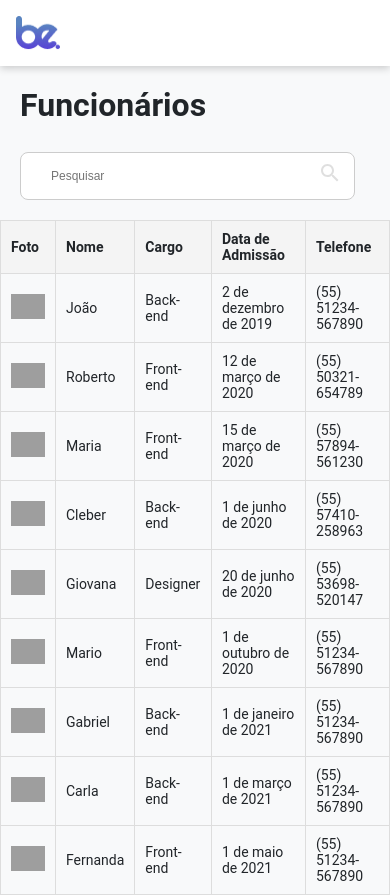
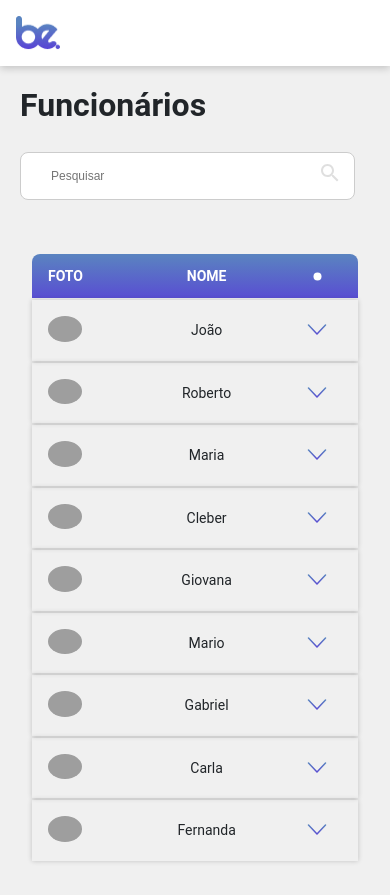
Before and after one commit to devpedroeduardo/bemobile-project, a React (Vite) app: page / in a window 390 px wide. Built offline with nearby package versions, Linux system fonts and the light colour scheme; data requests are answered from the project's data file; grey boxes are pictures that could not be loaded.

Commit message:
feat: Conclusão das Funcionalidades da Tabela

```diff
--- a/index.html
+++ b/index.html
@@ -2,7 +2,7 @@
 <html lang="en">
   <head>
     <meta charset="UTF-8" />
-    <link rel="icon" type="image/svg+xml" href="/vite.svg" />
+    <link rel="icon" href="./src/assets/Logo/logo-bemobile.png" />
     <meta name="viewport" content="width=device-width, initial-scale=1.0" />
     <title>Be Mobile</title>
   </head>
--- a/package.json
+++ b/package.json
@@ -7,10 +7,10 @@
     "dev": "vite",
     "build": "vite build",
     "lint": "eslint . --ext js,jsx --report-unused-disable-directives --max-warnings 0",
-    "preview": "vite preview"
+    "preview": "vite preview",
+    "server": "json-server --watch data/db.json --port 3001"
   },
   "dependencies": {
-    "esbuild": "^0.23.0",
     "json-server": "^1.0.0-beta.1",
     "react": "^18.3.1",
     "react-dom": "^18.3.1",
--- /dev/null
+++ b/src/assets/Icon/arrow.jsx
@@ -0,0 +1,42 @@
+import React from "react";
+import styled from "styled-components";
+
+const StyledArrowIcon = styled.svg`
+  display: inline-block;
+  transition: transform 0.3s ease-in-out;
+`;
+
+const ArrowIcon = ({ className, rotated, ...rest }) => (
+  <StyledArrowIcon
+    className={className}
+    width="20"
+    height="11"
+    viewBox="0 0 20 11"
+    fill="none"
+    xmlns="http://www.w3.org/2000/svg"
+    {...rest}
+  >
+    <path
+      d="M1.5 1L10 10L18.5 1"
+      stroke="url(#paint0_linear_4172_2)"
+      strokeWidth="1.5"
+      strokeLinecap="round"
+      strokeLinejoin="round"
+    />
+    <defs>
+      <linearGradient
+        id="paint0_linear_4172_2"
+        x1="10"
+        y1="1"
+        x2="10"
+        y2="10"
+        gradientUnits="userSpaceOnUse"
+      >
+        <stop stopColor="#5A84C0" />
+        <stop offset="1" stopColor="#594ED2" />
+      </linearGradient>
+    </defs>
+  </StyledArrowIcon>
+);
+
+export default ArrowIcon;
--- /dev/null
+++ b/src/assets/Icon/circle.jsx
@@ -0,0 +1,13 @@
+const CircleIcon = () => (
+  <svg
+    width="9"
+    height="9"
+    viewBox="0 0 9 9"
+    fill="none"
+    xmlns="http://www.w3.org/2000/svg"
+  >
+    <circle cx="4.5" cy="4.5" r="4" fill="white" />
+  </svg>
+);
+
+export default CircleIcon;
--- /dev/null
+++ b/src/components/Accordion/AccordionItem/index.jsx
@@ -0,0 +1,117 @@
+import React, { useState } from "react";
+import styled from "styled-components";
+import { formatDate, formatPhone } from "../../../utils/tools";
+import ArrowIcon from "../../../assets/Icon/arrow";
+
+const AccordionRow = styled.tr`
+  cursor: pointer;
+  background-color: #f9f9f9;
+  display: ${(props) => (props.open ? "table-row" : "none")};
+
+  td {
+    padding: 16px 23px;
+    border-top: 1px solid #ddd;
+  }
+`;
+
+const AccordionShadow = styled.tr`
+  box-shadow: 0 0 5px 0px rgba(0, 0, 0, 0.2);
+  & > td {
+    padding: 16px;
+    text-align: center;
+    &:first-child {
+      text-align: start;
+      img {
+        border-radius: 100%;
+      }
+    }
+  }
+`;
+
+const AccordionContent = styled.table`
+  width: 100%;
+  border-collapse: collapse;
+  & > th,
+  td {
+    border: 1px dashed #ddd;
+    padding: 16px 0 0 0;
+    border-inline: none;
+    border-top: none;
+    font-size: 16px;
+    font-weight: 600;
+    line-height: 18.75px;
+    max-width: 296px;
+    text-align: center;
+
+    &:first-child {
+      text-align: start;
+    }
+
+    &:last-child {
+      text-align: end;
+      font-weight: 500;
+    }
+  }
+`;
+
+const IconWrapper = styled.div`
+  display: inline-block;
+  cursor: pointer;
+  transition: transform 0.3s ease;
+  border-radius: 50px 0 0;
+
+  &.rotated {
+    transform: rotate(180deg);
+  }
+`;
+
+export const AccordionItem = ({ employee, index }) => {
+  const [expandedRow, setExpandedRow] = useState(null);
+
+  const [isRotated, setIsRotated] = useState(false);
+
+  const toggleRotation = () => {
+    setIsRotated(!isRotated);
+  };
+
+  const toggleAccordion = (index) => {
+    setExpandedRow(expandedRow === index ? null : index);
+    toggleRotation();
+  };
+
+  return (
+    <React.Fragment key={employee.id}>
+      <AccordionShadow onClick={() => toggleAccordion(index)}>
+        <td>
+          <img src={employee.image} alt={employee.name} width="34" />
+        </td>
+        <td>{employee.name}</td>
+        <td>
+          <IconWrapper className={isRotated ? `rotated` : ""}>
+            <ArrowIcon />
+          </IconWrapper>
+        </td>
+      </AccordionShadow>
+      <AccordionRow open={expandedRow === index}>
+        <td colSpan="3">
+          <AccordionContent>
+            <tbody>
+              <tr>
+                <td>Cargo</td>
+                <td>{employee.job}</td>
+              </tr>
+              <tr>
+                <td>Data de Admissão</td>
+                <td>{formatDate(employee.admission_date)}</td>
+              </tr>
+              <tr>
+                <td>Telefone</td>
+                <td>{formatPhone(employee.phone)}</td>
+              </tr>
+            </tbody>
+          </AccordionContent>
+        </td>
+      </AccordionRow>
+    </React.Fragment>
+  );
+};
--- /dev/null
+++ b/src/components/Accordion/index.jsx
@@ -0,0 +1,68 @@
+import React from "react";
+import { AccordionItem } from "./AccordionItem";
+import CircleIcon  from "../../assets/Icon/circle"
+import styled from "styled-components";
+
+
+const TableContainer = styled.div`
+  width: 100%;
+  overflow-x: auto;
+  padding: 32px;
+`;
+
+const StyledTable = styled.table`
+  width: 100%;
+  border-collapse: separate;
+  border-spacing: 0 2px;
+
+  th {
+    background: linear-gradient(180deg, #5a84c0 0%, #594ed2 100%);
+    color: white;
+    padding-block: 14px;
+    padding-inline: 16px;
+    text-align: center;
+
+     &:first-child{
+    text-align: start;
+    }
+  }
+
+  @media (max-width: 600px) {
+    th,
+    td {
+      font-size: 14px;
+    }
+  }
+`;
+
+const HeaderTable = styled.th`
+  &:first-child {
+    border-radius: 8px 0px 0px 0px;
+  }
+  &:last-child {
+    border-radius: 0px 8px 0px 0px;
+  }
+`;
+
+export const Accordion = ({ data = [] }) => {
+  return (
+    <TableContainer>
+      <StyledTable>
+        <thead>
+          <tr>
+            <HeaderTable>FOTO</HeaderTable>
+            <HeaderTable>NOME</HeaderTable>
+            <HeaderTable>
+              <CircleIcon />
+            </HeaderTable>
+          </tr>
+        </thead>
+        <tbody>
+          {data.map((employee, index) => (
+            <AccordionItem key={index} employee={employee} index={index} />
+          ))}
+        </tbody>
+      </StyledTable>
+    </TableContainer>
+  );
+};
--- /dev/null
+++ b/src/components/Body/index.jsx
@@ -0,0 +1,21 @@
+import React, { useState, useEffect } from "react";
+import { Table } from "../Table";
+import { Accordion } from "../Accordion";
+
+export const Body = ({ data = [] }) => {
+  const [screenWidth, setScreenWidth] = useState(window.innerWidth);
+
+  useEffect(() => {
+    const handleResize = () => {
+      setScreenWidth(window.innerWidth);
+    };
+
+    window.addEventListener("resize", handleResize);
+
+    return () => {
+      window.removeEventListener("resize", handleResize);
+    };
+  }, []);
+
+  return screenWidth > 800 ? <Table data={data} /> : <Accordion data={data} />;
+};
--- a/src/components/Input/index.jsx
+++ b/src/components/Input/index.jsx
@@ -11,6 +11,8 @@ const InputContainer = styled.div`
     max-width: 100%;
   }
 `;
+
+
 
 const SearchIconStyle = styled(SearchIcon)`
   position: absolute;
--- a/src/components/Table/index.jsx
+++ b/src/components/Table/index.jsx
@@ -1,40 +1,55 @@
-import React from 'react';
+import React from 'react'
+import { formatDate, formatPhone } from '../../utils/tools';
 import styled from 'styled-components';
 
 const TableContainer = styled.div`
   width: 100%;
   overflow-x: auto;
+  padding: 32px;
 `;
 
 const StyledTable = styled.table`
   width: 100%;
-  border-collapse: collapse;
+  border-collapse: separate;
+  border-spacing: 0 2px;
 
-  th, td {
-    padding: 10px;
-    border: 1px solid #ddd;
+  &>tbody tr {
+    box-shadow: 0 0 5px 0px rgba(0, 0, 0, 0.2);
+    img {
+    border-radius: 100%
+    }
+  }
+
+  th,
+  td {
+    background-color: white;
+    padding-block: 14px;
+    padding-left: 32px;
+    border: none;
     text-align: left;
   }
 
   th {
-    background-color: #f4f4f4;
+    background: linear-gradient(180deg, #5a84c0 0%, #594ed2 100%);
+    color: white;
   }
 
   @media (max-width: 600px) {
-    th, td {
+    th,
+    td {
       font-size: 14px;
     }
   }
 `;
 
-const formatDate = (dateString) => {
-  const options = { year: 'numeric', month: 'long', day: 'numeric' };
-  return new Date(dateString).toLocaleDateString('pt-BR', options);
-};
-
-const formatPhone = (phone) => {
-  return phone.replace(/(\d{2})(\d{5})(\d{4})/, '($1) $2-$3');
-};
+const HeaderTable = styled.th`
+  &:first-child {
+    border-radius: 8px 0px 0px 0px;
+  }
+  &:last-child {
+    border-radius: 0px 8px 0px 0px;
+  }
+`;
 
 export const Table = ({ data = [] }) => {
   return (
@@ -42,17 +57,19 @@ export const Table = ({ data = [] }) => {
       <StyledTable>
         <thead>
           <tr>
-              <th>Foto</th>
-              <th>Nome</th>
-              <th>Cargo</th>
-              <th>Data de Admissão</th>
-              <th>Telefone</th>
+            <HeaderTable>FOTO</HeaderTable>
+            <HeaderTable>NOME</HeaderTable>
+            <HeaderTable>CARGO</HeaderTable>
+            <HeaderTable>DATA DE ADMISSÃO</HeaderTable>
+            <HeaderTable>TELEFONE</HeaderTable>
           </tr>
         </thead>
         <tbody>
           {data.map((employee) => (
             <tr key={employee.id}>
-                <td><img src={employee.image} alt={employee.name} width="34" /></td>
+              <td>
+                <img src={employee.image} alt={employee.name} width="34" />
+              </td>
               <td>{employee.name}</td>
               <td>{employee.job}</td>
               <td>{formatDate(employee.admission_date)}</td>
@@ -62,5 +79,5 @@ export const Table = ({ data = [] }) => {
         </tbody>
       </StyledTable>
     </TableContainer>
-    );
-  };
+  )
+}
--- a/src/containers/Home/index.jsx
+++ b/src/containers/Home/index.jsx
@@ -1,19 +1,18 @@
-import React, { useState, useEffect } from 'react';
-import styled from 'styled-components';
-import { Header } from '../../components/Header/';
-import { Logo } from '../../components/Logo';
-import { SearchInput } from '../../components/Input';
-import { Table } from '../../components/Table';
-import employeesData from '../../../data/db.json'
-
+import React, { useState, useEffect } from "react";
+import styled from "styled-components";
+import { Header } from "../../components/Header/";
+import { Logo } from "../../components/Logo";
+import { SearchInput } from "../../components/Input";
+import { Body } from "../../components/Body";
+import employeesData from "../../../data/db.json";
 
 const HomeContainer = styled.div`
   width: 100%;
   display: flex;
   flex-direction: column;
-`
+`;
 
-const Container = styled.div`
+const SearchContainer = styled.div`
   width: 100%;
   display: flex;
   flex-direction: row;
@@ -26,38 +25,59 @@ const Container = styled.div`
     padding: 20px;
     gap: 28px;
     flex-direction: column;
-    align-items: flex-start
+    align-items: flex-start;
   }
-`
+`;
 
 function Home() {
-    const [searchTerm, setSearchTerm] = useState('');
+  const [searchTerm, setSearchTerm] = useState("");
   const [filteredData, setFilteredData] = useState(employeesData.employees);
+  const [isLoading, setIsLoading] = useState(true);
 
   useEffect(() => {
-      setFilteredData(employeesData.employees);
+    const fetchData = async () => {
+      try {
+        const response = await fetch("http://localhost:3001/employees");
+        const data = await response.json();
+        setFilteredData(data);
+        setIsLoading(false);
+      } catch (error) {
+        console.error("Erro ao buscar dados:", error);
+        setIsLoading(false);
+      }
+    };
+
+    fetchData();
   }, []);
 
   useEffect(() => {
+    if (!isLoading) {
       const lowercasedFilter = searchTerm.toLowerCase();
-      const filtered = employeesData.employees.filter(employee =>
+      const filtered = filteredData.filter(
+        (employee) =>
           employee.name.toLowerCase().includes(lowercasedFilter) ||
           employee.job.toLowerCase().includes(lowercasedFilter) ||
           employee.phone.includes(lowercasedFilter)
       );
       setFilteredData(filtered);
-    }, [searchTerm]);
+    }
+  }, [searchTerm, isLoading]);
 
   return (
     <HomeContainer>
-            <Header><Logo/></Header>
-            <Container>
+      <Header>
+        <Logo />
+      </Header>
+      <SearchContainer>
         <h1>Funcionários</h1>
-                <SearchInput value={searchTerm} onChange={(e) => setSearchTerm(e.target.value)}/>
-            </Container>
-                <Table data={filteredData}/>
+        <SearchInput
+          value={searchTerm}
+          onChange={(e) => setSearchTerm(e.target.value)}
+        />
+      </SearchContainer>
+      <Body data={filteredData} />
     </HomeContainer>
-    )
+  );
 }
 
-export default Home
+export default Home;
--- a/src/styles/GlobalStyles.js
+++ b/src/styles/GlobalStyles.js
@@ -9,7 +9,7 @@ const GlobalStyle = createGlobalStyle`
 
   body {
     font-family: 'Roboto', sans-serif;
-    background-color: #f8f9fa;
+    background-color: #F0F0F0;
     color: #212529;
   }
 
--- /dev/null
+++ b/src/utils/tools.js
@@ -0,0 +1,9 @@
+export const formatDate = (dateString) => {
+  const options = { year: "numeric", month: "numeric", day: "numeric" };
+  return new Date(dateString).toLocaleDateString("pt-BR", options);
+};
+
+export const formatPhone = (phone) => {
+  const cleaned = ("" + phone).replace(/\D/g, "");
+  return cleaned.replace(/(\d{2})(\d{2})(\d{5})(\d{4})/, "+$1 ($2) $3-$4");
+};
```
Also changed, not shown: 2 other files (tests, documents, lock files or other folders). Lines whose indentation alone changed are shown as unchanged.
